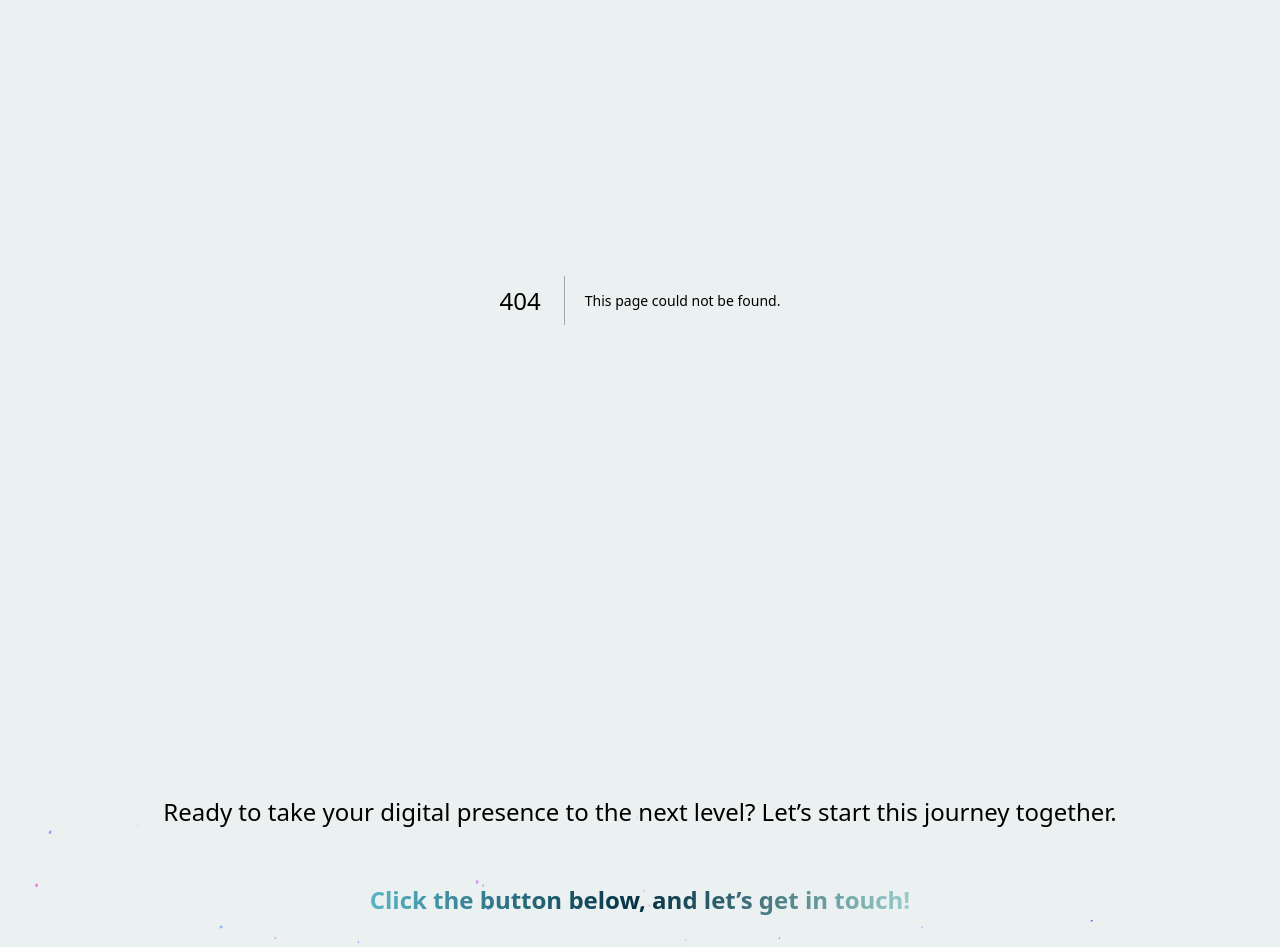
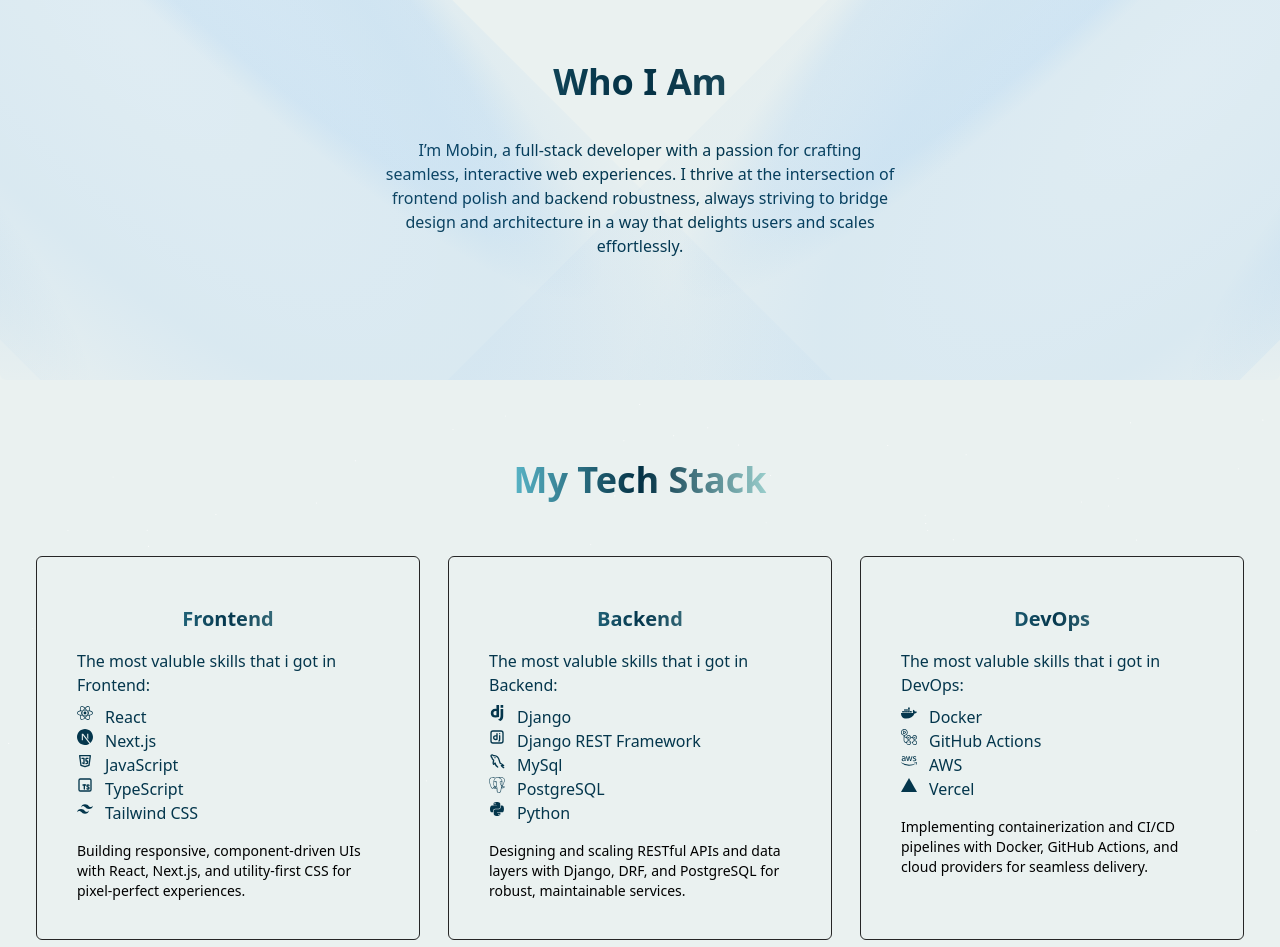
Before and after one commit to Mobin-Heydari/My-portfolio, a Next.js app in the folder frontend/: page /about in a window 1280 px wide. Before the commit this address had no page. Shown: the part 100-1047 px from the top of the page. Built offline with nearby package versions, Linux system fonts and the light colour scheme.

Commit message:
The About page is added.

```diff
--- /dev/null
+++ b/frontend/app/about/page.tsx
@@ -0,0 +1,47 @@
+import { CareerTimeLine } from "@/components/CareerTimeLine";
+import { TechStackCard } from "@/components/TechStackCard";
+import { ShootingStars } from "@/components/ui/ShootingStars";
+import { Spotlight } from "@/components/ui/SpotlightNew";
+import { StarsBackground } from "@/components/ui/StarsBackground";
+
+import { techStacksData } from "@/data/TeachStackData";
+
+
+
+export default function About() {
+  return (
+    <main className='relative flex justify-between gap-6 items-center flex-col mx-auto'>
+        <section className="h-[30rem] w-full rounded-md flex md:items-center md:justify-center antialiased bg-grid-white/[0.02] relative overflow-hidden">
+            <Spotlight />
+            <div className=" p-4 max-w-7xl  mx-auto relative z-10  w-full pt-20 md:pt-0">
+                <h1 className="text-center md:mt-10 my-5 text-4xl bg-clip-text bg-no-repeat text-transparent bg-gradient-to-r py-4 from-primary-light via-main-text-light to-secondary-light dark:from-primary-dark dark:via-main-text-dark dark:to-secondary-dark  [text-shadow:0_0_rgba(0,0,0,0.1)] font-bold">
+                  Who I Am
+                </h1>
+                <p className="mt-4 font-normal text-base text-main-text-light dark:text-main-text-dark max-w-lg text-center mx-auto">
+                    I’m Mobin, a full-stack developer with a passion for crafting seamless, interactive web experiences. I thrive at the intersection of frontend polish and backend robustness, always striving to bridge design and architecture in a way that delights users and scales effortlessly.
+                </p>
+            </div>
+        </section>
+        <section className="h-full rounded-md flex flex-col gap-5 items-center justify-center relative w-full">
+          <h2 className="text-center md:mt-10 my-5 text-4xl bg-clip-text bg-no-repeat text-transparent bg-gradient-to-r py-4 from-primary-light via-main-text-light to-secondary-light dark:from-primary-dark dark:via-main-text-dark dark:to-secondary-dark  [text-shadow:0_0_rgba(0,0,0,0.1)] font-bold">
+            <span>My Tech Stack</span>
+          </h2>
+          <ShootingStars />
+          <StarsBackground />
+          <div className="grid grid-cols-1 xl:grid-cols-3 lg:grid-cols-2 md:grid-cols-2 sm:grid-cols-1 -sm:grid-cols-1 gap-7">
+            {techStacksData.map((stack) => (
+              <TechStackCard
+                key={stack.title}
+                title={stack.title}
+                description={stack.description}
+                skills={stack.skills}
+              />
+            ))}
+          </div>
+        </section>
+        <section className="flex flex-col justify-center w-full">
+          <CareerTimeLine />
+        </section>
+    </main>
+  )
+}
```
